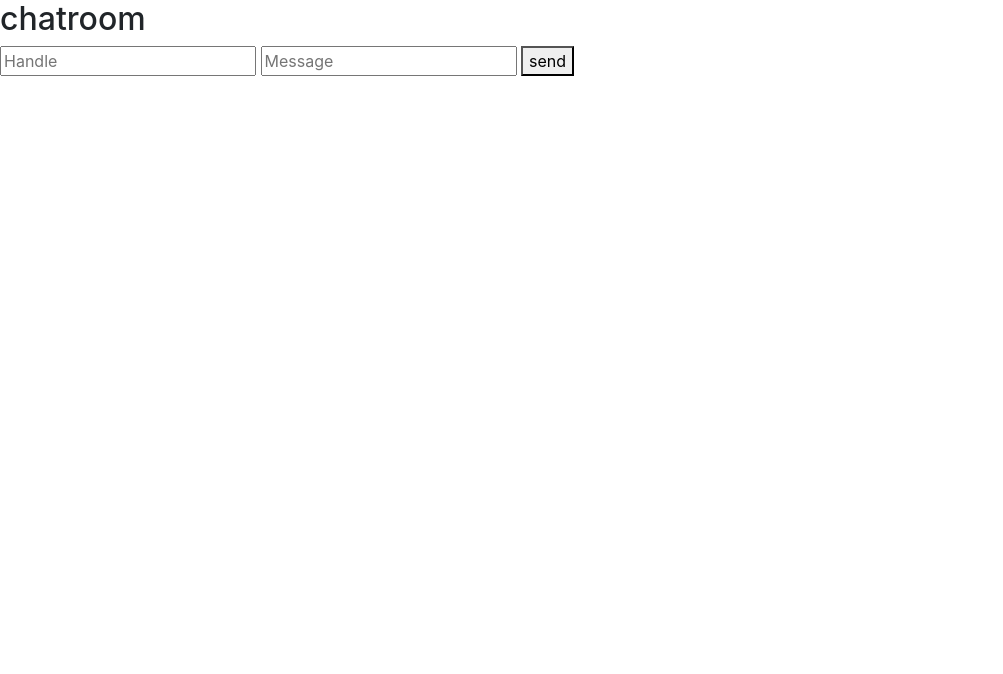
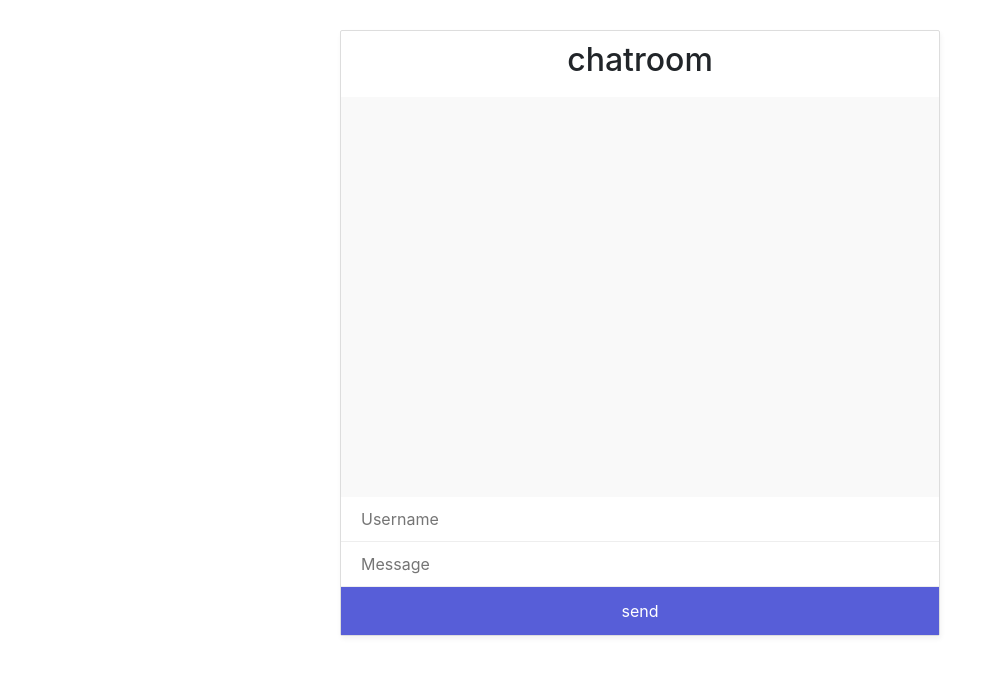
Before and after one commit to woojunchoi/WebSocket-Chatroom, a website: page public/index.html in a window 1280 px wide. Shown: the whole page, without its empty margins (0-1003 px from the left). Drawn offline with nearby package versions, Linux system fonts and the light colour scheme; no server answers.

Commit message:
now chatroom works perfectly and added broadcasting feature

```diff
--- a/public/chat.js
+++ b/public/chat.js
@@ -4,7 +4,7 @@ let message = document.getElementById('message')
 let handle = document.getElementById('handle')
 let output = document.getElementsByClassName('output')[0]
 let btn = document.getElementById('send')
-
+let feedback = document.getElementById('feedback')
 //emit events
 btn.addEventListener('click', () => {
     socket.emit('chat', {
@@ -14,6 +14,16 @@ btn.addEventListener('click', () => {
     message.value='';
 })
 
+message.addEventListener('keypress', () => {
+    socket.emit('typing',handle.value)
+})
+
 socket.on('chat',(data) =>{
+    //reset feedback when click send
+    feedback.innerHTML = '';
     output.innerHTML += '<p><strong>' + data.handle + ': </strong>' + data.message + '</p>';
 })
+
+socket.on('typing', (data) => {
+    feedback.innerHTML = '<p><em>' + data + ' is typing message..</em></p>'
+})
--- a/public/index.html
+++ b/public/index.html
@@ -12,8 +12,9 @@
                 <h2>chatroom</h2>
                 <div class='chat-window'>
                     <div class='output'></div>
+                    <div id="feedback"></div>
                 </div>
-                <input id='handle' type='text' placeholder="Handle"/>
+                <input id='handle' type='text' placeholder="Username"/>
                 <input id='message' type='text' placeholder="Message"/>
                 <button id='send'>send</button>
             </div>
--- a/public/style.css
+++ b/public/style.css
@@ -0,0 +1,72 @@
+body{
+    font-family: 'Nunito';
+}
+
+h2{
+    font-size: 18px;
+    padding: 10px 20px;
+    color: #575ed8;
+}
+
+.chat{
+    max-width: 600px;
+    margin: 30px auto;
+    border: 1px solid #ddd;
+    box-shadow: 1px 3px 5px rgba(0,0,0,0.05);
+    border-radius: 2px;
+}
+.chat h2 {
+    text-align: center;
+}
+
+.chat-window{
+    height: 400px;
+    overflow: auto;
+    background: #f9f9f9;
+}
+
+#output p{
+    padding: 14px 0px;
+    margin: 0 20px;
+    border-bottom: 1px solid #e9e9e9;
+    color: #555;
+}
+
+#feedback p{
+    color: #aaa;
+    padding: 14px 0px;
+    margin: 0 20px;
+}
+
+#output strong{
+    color: #575ed8;
+}
+
+label{
+    box-sizing: border-box;
+    display: block;
+    padding: 10px 20px;
+}
+
+input{
+    padding: 10px 20px;
+    box-sizing: border-box;
+    background: #eee;
+    border: 0;
+    display: block;
+    width: 100%;
+    background: #fff;
+    border-bottom: 1px solid #eee;
+    font-family: Nunito;
+    font-size: 16px;
+}
+
+button{
+    background: #575ed8;
+    color: #fff;
+    font-size: 18px;
+    border: 0;
+    padding: 12px 0;
+    width: 100%;
+    border-radius: 0 0 2px 2px;
+}
--- a/server.js
+++ b/server.js
@@ -14,6 +14,11 @@ const io = socket(server);
 io.on('connection', (socket) => {
     console.log('socket connected', socket.id)
 
+    socket.on('typing', (data) => {
+        //broadcast is emitting data to everyone except the one who emitted.
+        socket.broadcast.emit('typing',data)
+    })
+
     socket.on('chat', function(data) {
         //send data to all connected sockets. thats why we use io.sockets
         io.sockets.emit('chat',data)
```
